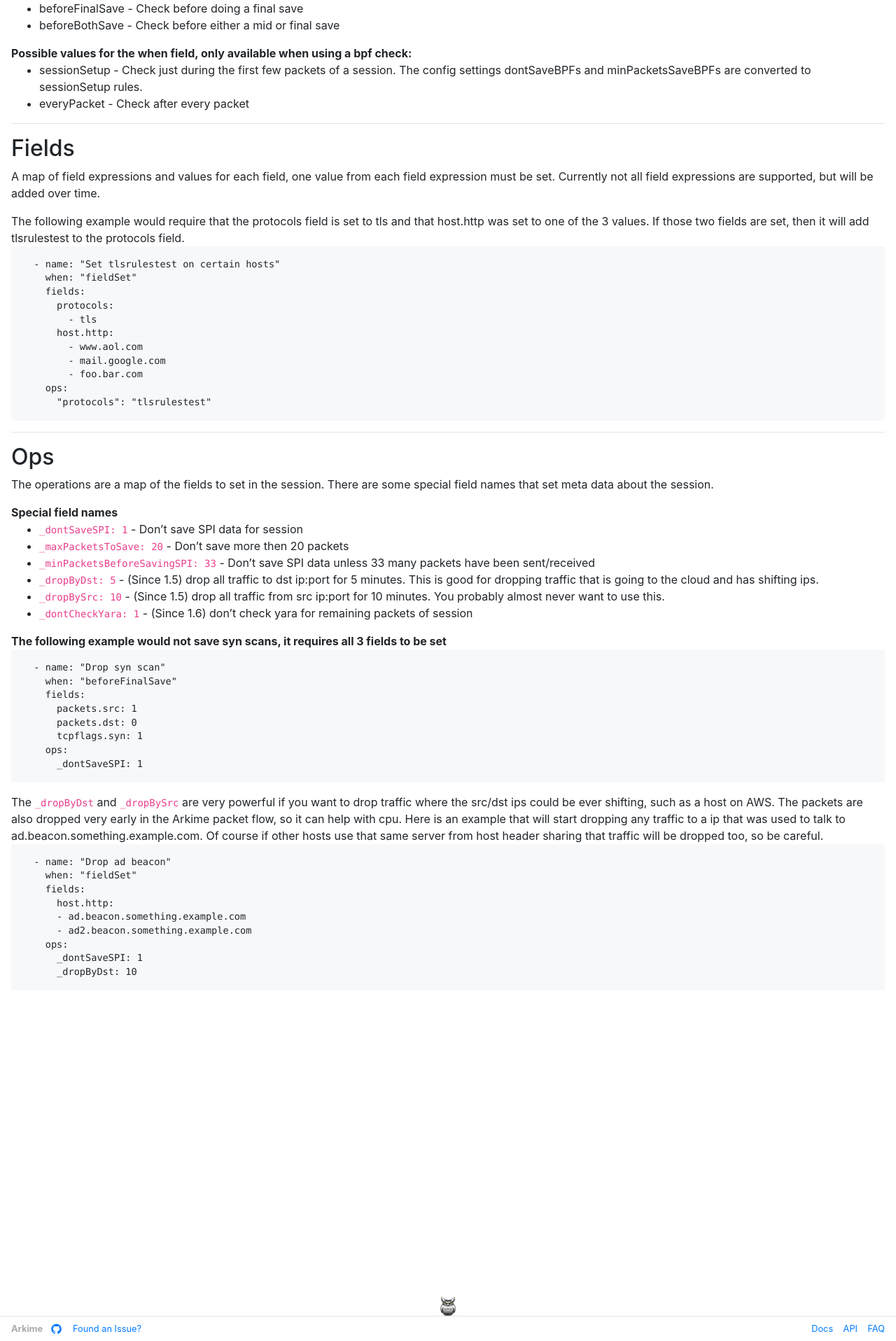
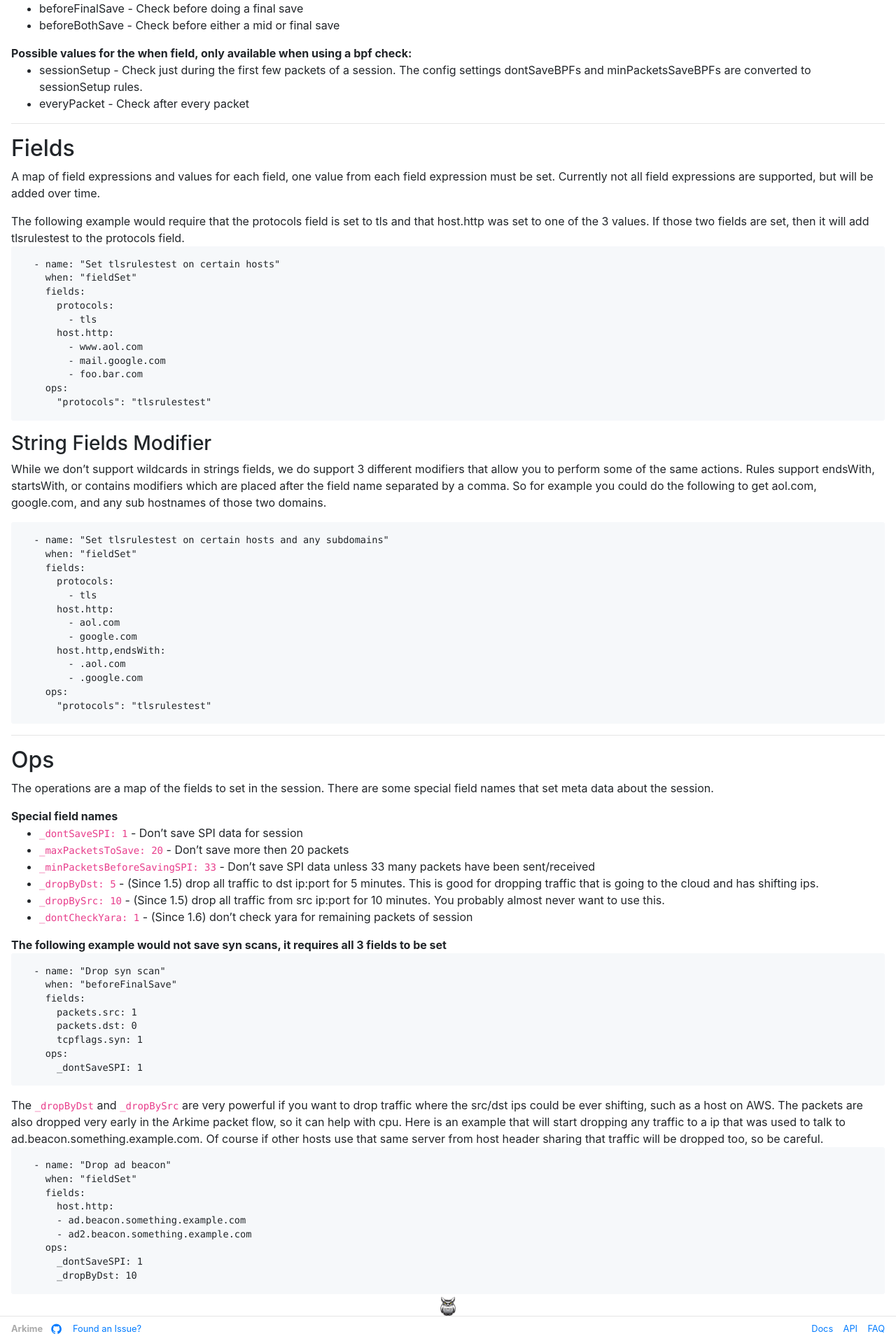
Before and after one commit to arkime/arkimeweb, a Jekyll site: the page built from _wiki/rulesformat.md, in a window 1280 px wide. Shown: the part 1350-3266 px from the top of the page at 70% size. Built offline with Jekyll 4.4.1, drawn with Linux system fonts in a browser that asks for light colours.

Commit message:
include string modifiers

````diff
--- a/_wiki/rulesformat.md
+++ b/_wiki/rulesformat.md
@@ -107,6 +107,26 @@ The following example would require that the protocols field is set to tls and t
     ops:
       "protocols": "tlsrulestest"
 ```
+### String Fields Modifier
+While we don't support wildcards in strings fields, we do support 3 different modifiers that allow you to perform some of the same actions.
+Rules support endsWith, startsWith, or contains modifiers which are placed after the field name separated by a comma.
+So for example you could do the following to get aol.com, google.com, and any sub hostnames of those two domains.
+```
+  - name: "Set tlsrulestest on certain hosts and any subdomains"
+    when: "fieldSet"
+    fields:
+      protocols:
+        - tls
+      host.http:
+        - aol.com
+        - google.com
+      host.http,endsWith:
+        - .aol.com
+        - .google.com
+    ops:
+      "protocols": "tlsrulestest"
+```
+
 
 ---
 
````
